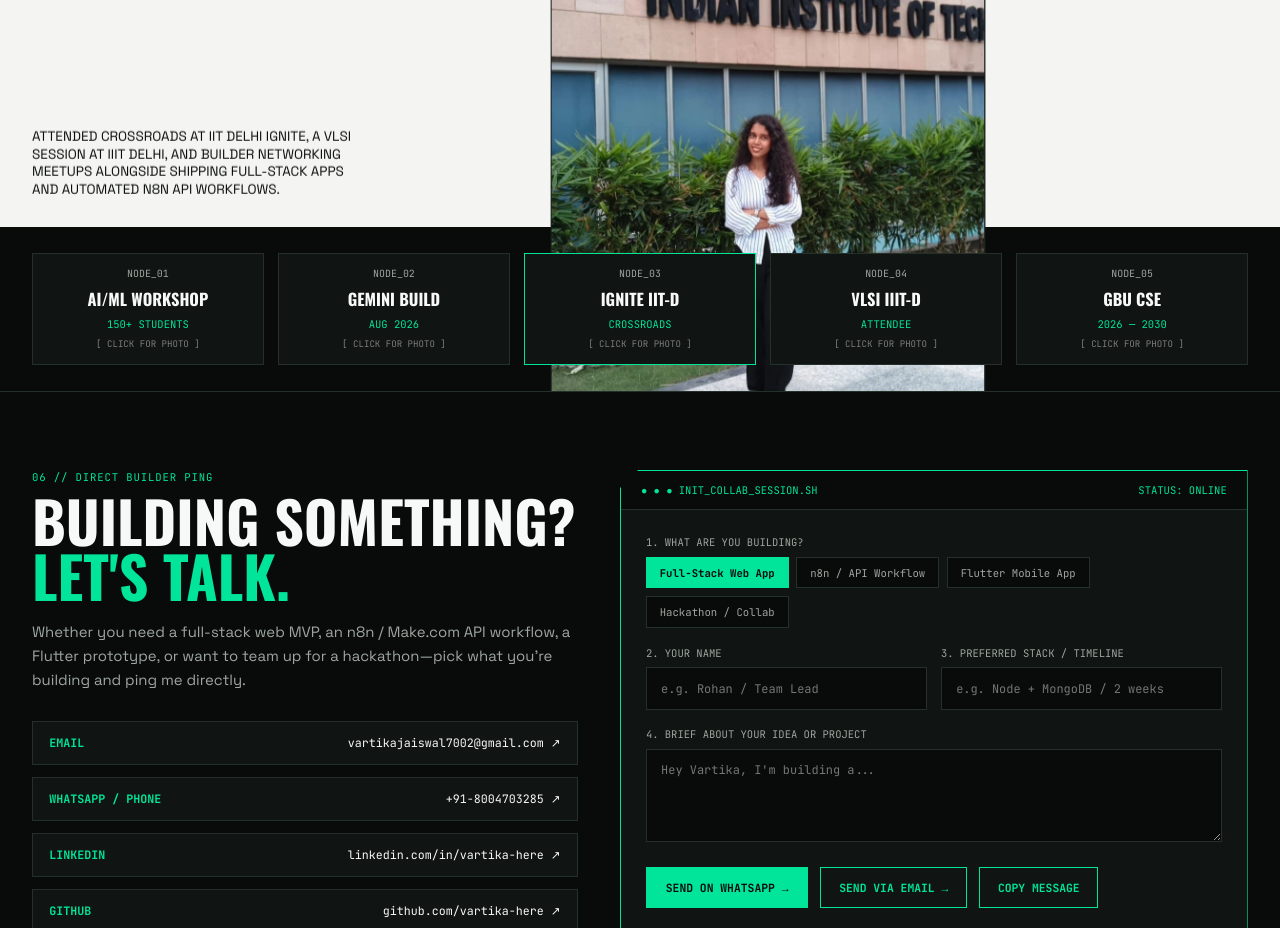
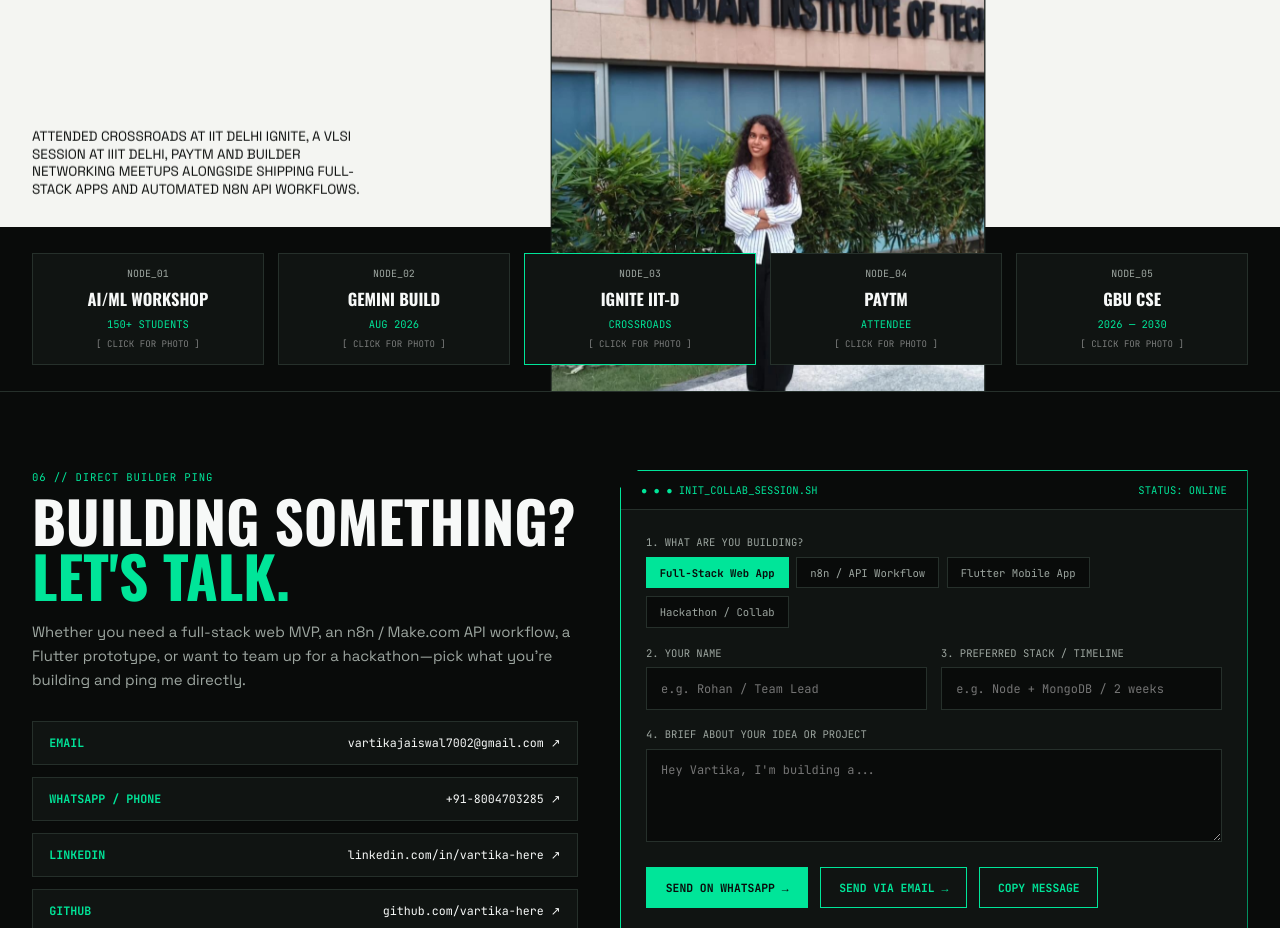
Before and after one commit to vartika-here/portfolio, a plain HTML site: page index.html in a window 1280 px wide. Shown: the part 4640-5568 px from the top of the page. Drawn offline with nearby package versions, Linux system fonts and the light colour scheme.

Commit message:
Update node_04 to Paytm

```diff
--- a/index.html
+++ b/index.html
@@ -1814,7 +1814,7 @@ ul, dl, dt, dd, h1, h2, h3, p { margin: 0; padding: 0; list-style: none; }
 
   <div class="paddock-intro-col" data-scroll-reveal style="--reveal-delay: 120ms">
     <p class="paddock-report">
-      Attended Crossroads at IIT Delhi Ignite, a VLSI session at IIIT Delhi, and builder networking meetups alongside shipping full-stack apps and automated n8n API workflows.
+      Attended Crossroads at IIT Delhi Ignite, a VLSI session at IIIT Delhi, Paytm and builder networking meetups alongside shipping full-stack apps and automated n8n API workflows.
     </p>
   </div>
 
@@ -1882,7 +1882,7 @@ ul, dl, dt, dd, h1, h2, h3, p { margin: 0; padding: 0; list-style: none; }
 
     <button type="button" class="cal-card" data-node-modal="vlsi">
       <span class="cal-round">node_04</span>
-      <span class="cal-name">vlsi iiit-d</span>
+      <span class="cal-name"> PAYTM </span>
       <span class="cal-date">attendee</span>
       <span class="cal-hint">[ click for photo ]</span>
     </button>
```
